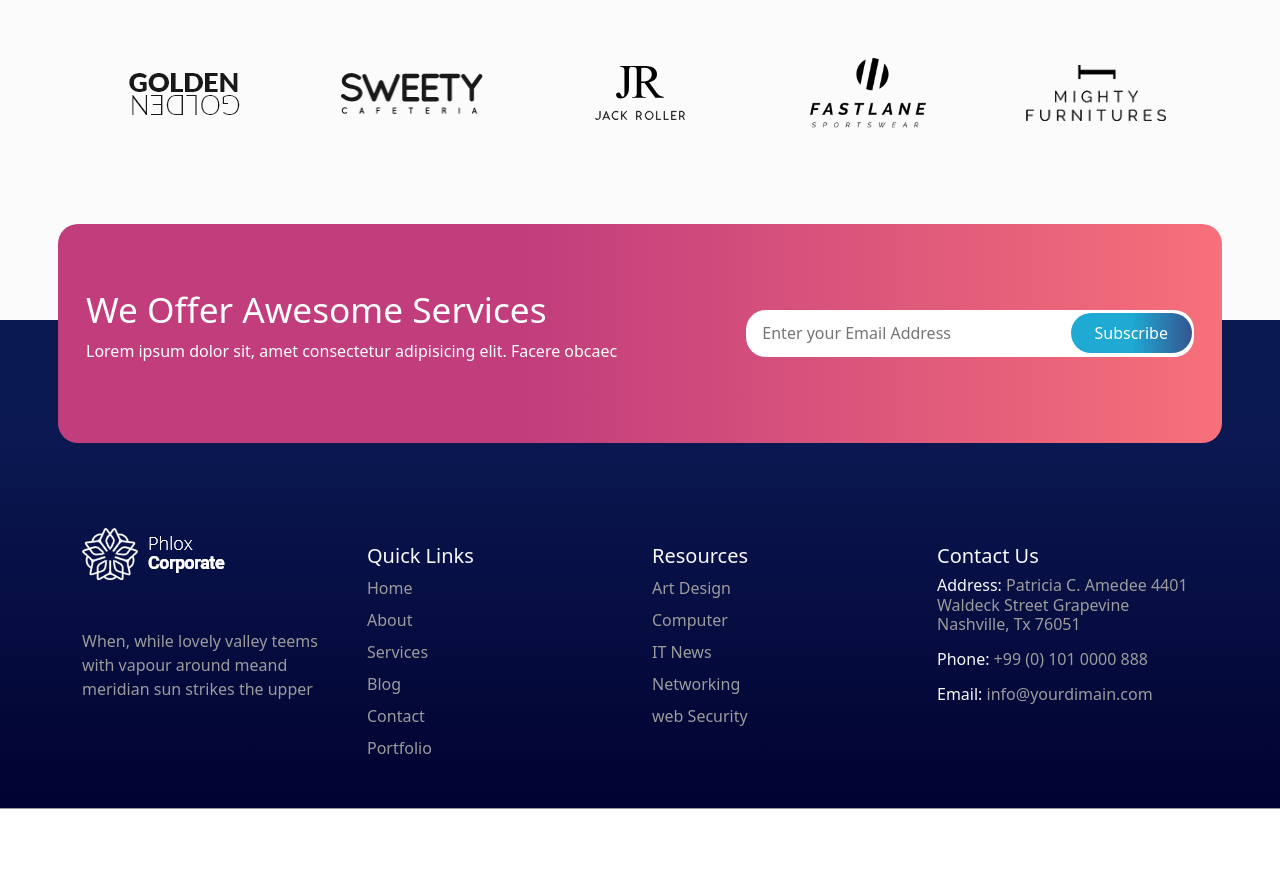
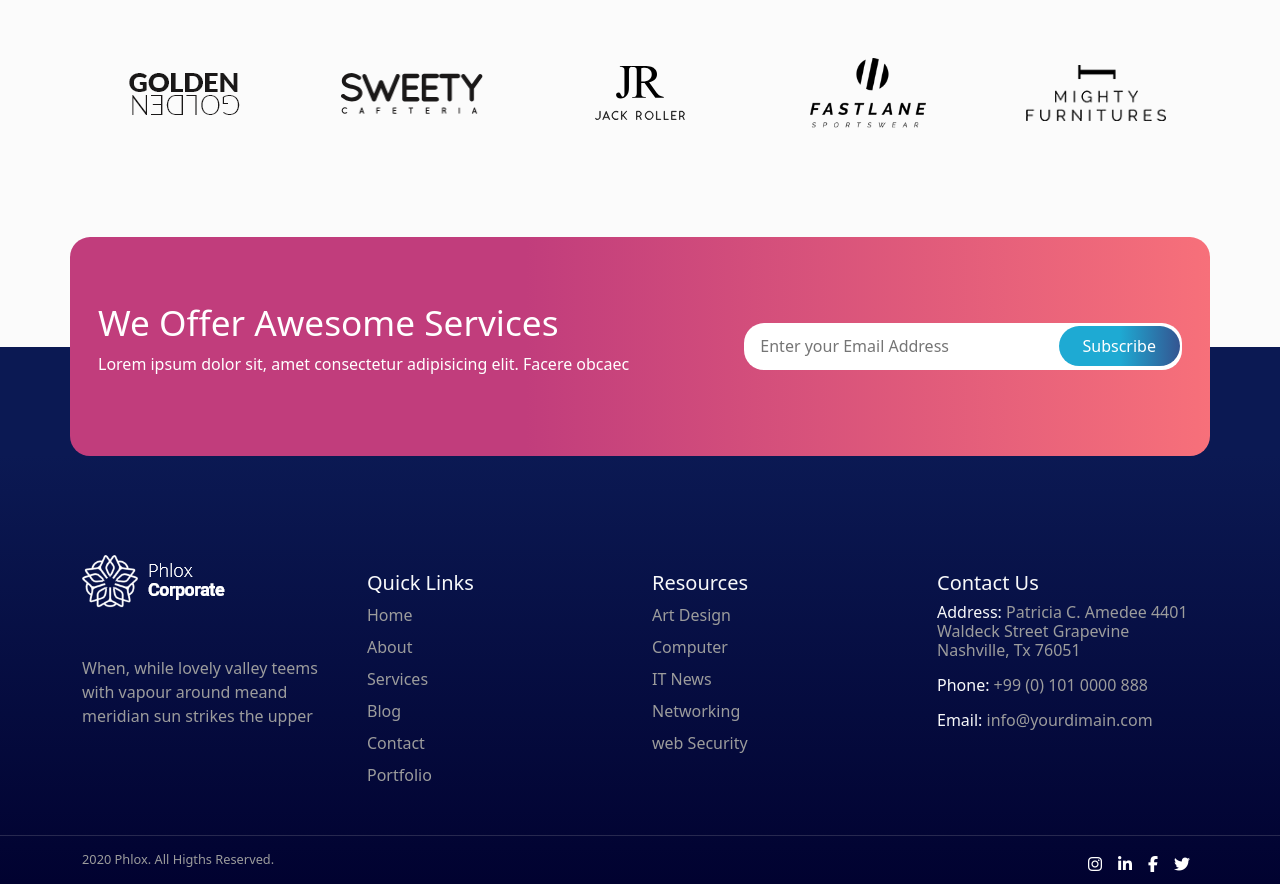
Before and after one commit to AntonioLoco/proj-html-vuejs, a Vue app: page / in a window 1280 px wide. Shown: the part 7480-8364 px from the top of the page. Before the commit the page ends 8289 px from the top, so only its background shows below. Built offline with nearby package versions, Linux system fonts and the light colour scheme.

Commit message:
Added footer bottom

```diff
--- a/src/components/AppFooter.vue
+++ b/src/components/AppFooter.vue
@@ -1,17 +1,20 @@
 <script>
-import AppFooterLinks from './AppFooterLinks.vue';
+import AppFooterTop from './AppFooterTop.vue';
+import AppFooterBottom from './AppFooterBottom.vue';
 
 export default{
     name: "AppFooter",
     components: {
-        AppFooterLinks
+        AppFooterTop,
+        AppFooterBottom
     }
 }
 </script>
 
 <template>
     <footer>
-        <AppFooterLinks />
+        <AppFooterTop />
+        <AppFooterBottom />
     </footer>
 </template>
 
--- /dev/null
+++ b/src/components/AppFooterBottom.vue
@@ -0,0 +1,63 @@
+<script>
+import { store } from '../store';
+export default{
+    name: "AppFooterBottom",
+    data(){
+        return{
+            store
+        }
+    }
+}
+</script>
+
+<template>
+    <section>
+        <div class="container pt-3 pb-2 d-flex justify-content-between">
+            <div class="corporate">
+                <h4>2020 Phlox. All Higths Reserved.</h4>
+            </div>
+            <div class="social-links">
+                <a
+                    v-for="(social,index) in store.socialLinks"
+                    :key="index"
+                    :href="social.href"
+                    :class="social.name"
+                    >
+                    <i :class="`fa-brands fa-${social.name}`"></i>
+                </a>
+            </div>
+        </div>
+    </section>
+</template>
+
+<style lang="scss" scoped>
+@use "../styles/partials/variables" as *;
+
+.corporate{
+    h4{
+        font-weight: 200;
+        font-size: .8rem;
+        color: $text-grey;
+    }
+}
+
+.social-links{
+    a{
+        color: $text-white;
+        margin: 0 .5rem;
+
+        &.instagram:hover{
+            color: $text-orange;
+        }
+
+        &.linkedin-in:hover,
+        &.facebook-f:hover{
+            color: #0a66c2;
+        }
+
+        &.twitter:hover{
+            color: #1da1f2;
+        }
+    }
+}
+</style>
--- a/src/components/AppFooterLinks.vue
+++ b/src/components/AppFooterTop.vue
@@ -3,7 +3,7 @@ import AppLinks from './AppLinks.vue';
 import { store } from '../store';
 
 export default{
-    name: "AppFooterLinks",
+    name: "AppFooterTop",
     components: {
         AppLinks
     },
@@ -43,7 +43,7 @@ export default{
 @use "../styles/partials/variables" as *;
 
 section{
-    border-bottom: 1px solid $text-grey;
+    border-bottom: .1px solid rgba(184, 184, 184, 0.2);
 
     .container{
         padding-top: 13rem;
--- a/src/components/AppSubscribe.vue
+++ b/src/components/AppSubscribe.vue
@@ -36,17 +36,12 @@ section{
     background-color: $background-light-grey;
 
     .container{
-        position: relative;
-        padding: 6rem;
         .form-subscribe{
             padding: 4em 1em;
             background: $background-btn-orange;
             border-radius: 20px;
             color: $text-white;
-            position: absolute;
-            left: 0;
-            right: 0;
-            top: 50%;
+            transform: translateY(50%);
 
             h2{
                 font-size: 2.2rem;
@@ -64,6 +59,10 @@ section{
                     padding: .7em 1em;
                     border-radius: 20px;
                     border-style: none;
+
+                    &:focus-visible{
+                        outline: none;
+                    }
                 }
 
                 a{
--- a/src/store.js
+++ b/src/store.js
@@ -287,5 +287,23 @@ export const store = reactive({
                 }
             ]
         }
+    ],
+    socialLinks: [
+        {
+            name: "instagram",
+            href: "/instagramlink"
+        },
+        {
+            name: "linkedin-in",
+            href: "/linkedinlink"
+        },
+        {
+            name: "facebook-f",
+            href: "/facebooklink"
+        },
+        {
+            name: "twitter",
+            href: "/twitterlink"
+        }
     ]
 })
```
